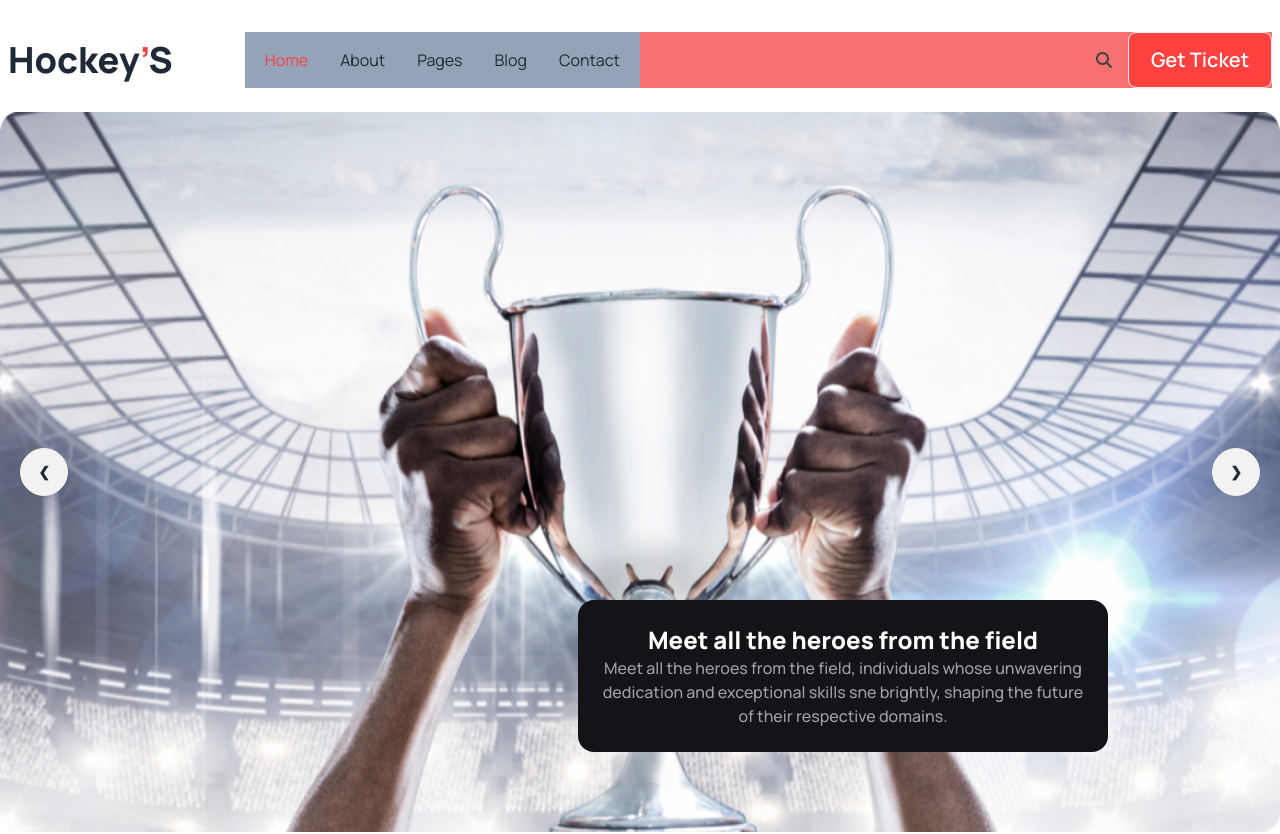
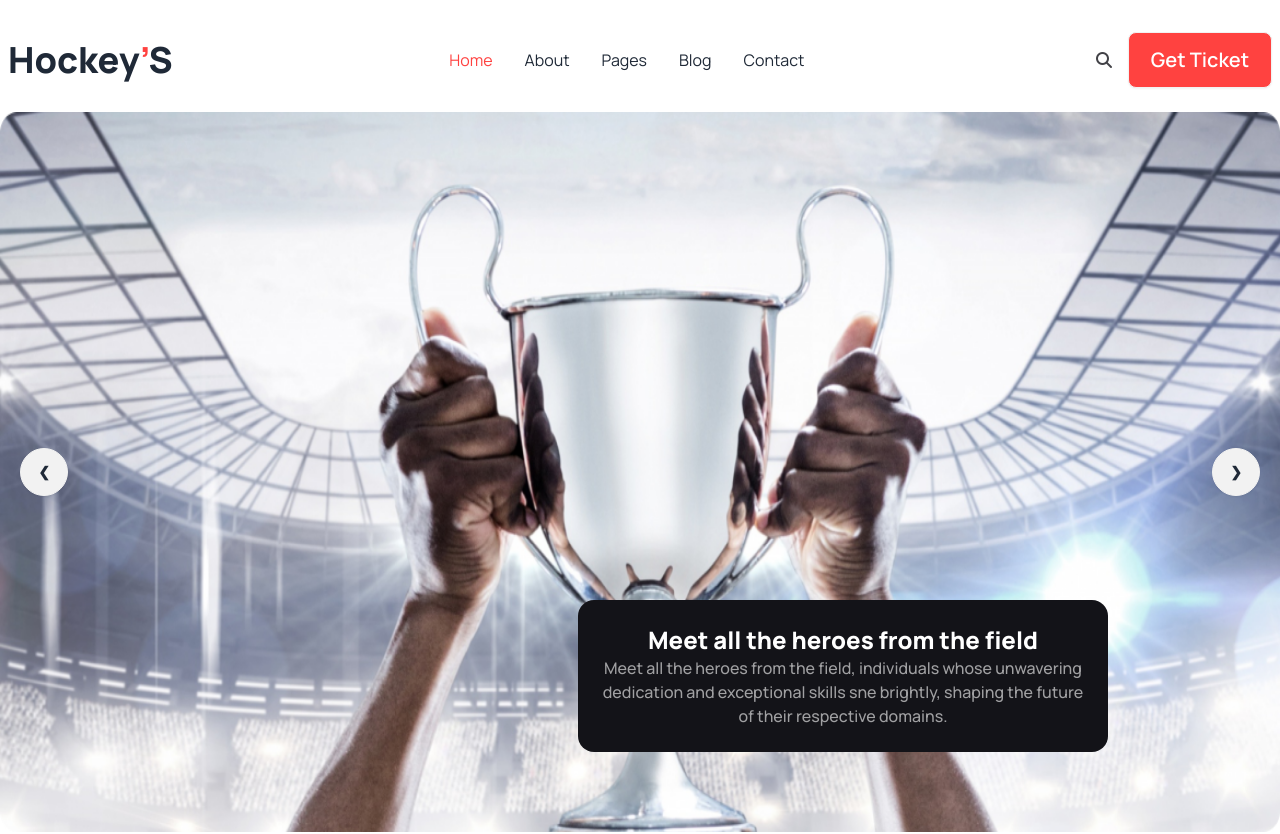
Before and after one commit to zannatulferdous0162/B9A3-Hockey-S, a plain HTML site: page index.html in a window 1280 px wide. Shown: the top 834 px of the page. Drawn offline with nearby package versions, Linux system fonts and the light colour scheme.

```diff
--- a/index.html
+++ b/index.html
@@ -65,7 +65,7 @@
               <h1 class=" text-2xl lg:text-4xl	font-extrabold ">Hockey<span class="text-text-red ">’</span>S</h1>
 
             </div>
-            <div class="navbar-center hidden lg:flex justify-between items-center bg-slate-400">
+            <div class="navbar-center hidden lg:flex justify-between items-cente flex-1">
 
               <ul class="menu menu-horizontal px-1 text-base ">
                 <li><a class="text-text-red">Home</a> </li>
@@ -76,7 +76,7 @@
               </ul>
 
             </div>
-            <div class="navbar-end lg:space-x-4 bg-red-400">
+            <div class="navbar-end lg:space-x-4 flex-1">
               <i class="fa-solid fa-magnifying-glass text-text-gray"></i>
               <a class="btn bg-bg-red text-white sm:w-20 sm:h-6 lg:text-xl lg:h-14 lg:w-36">Get Ticket</a>
 
```
